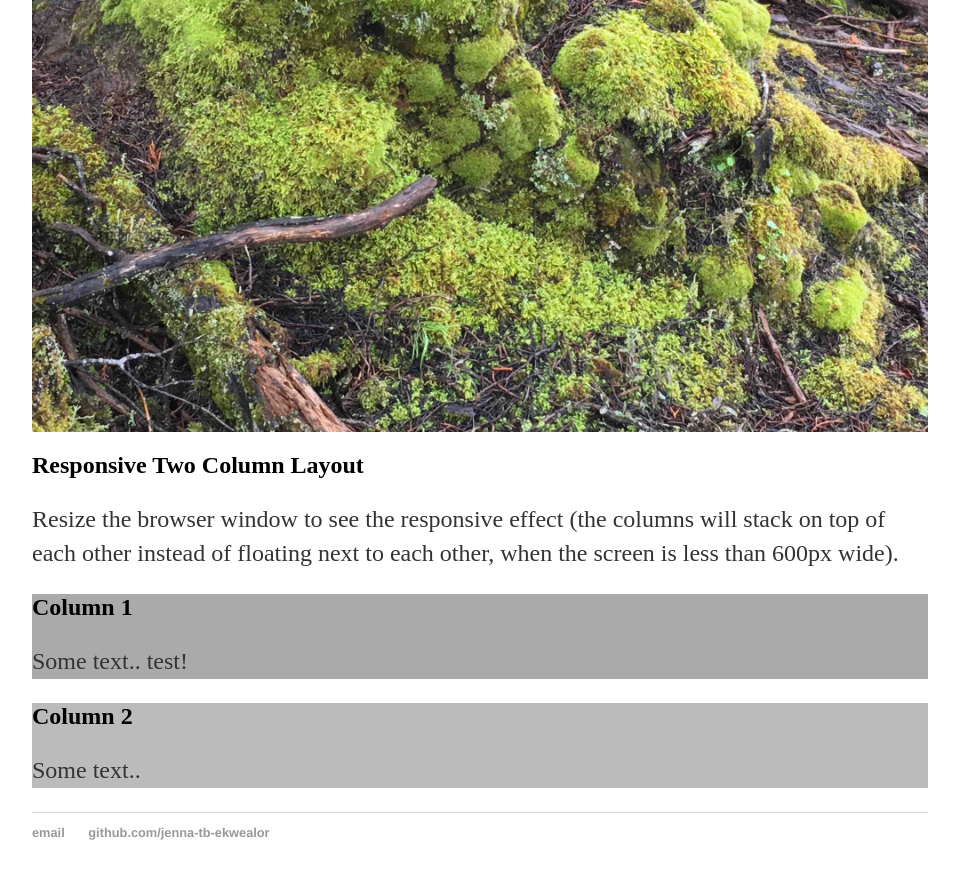
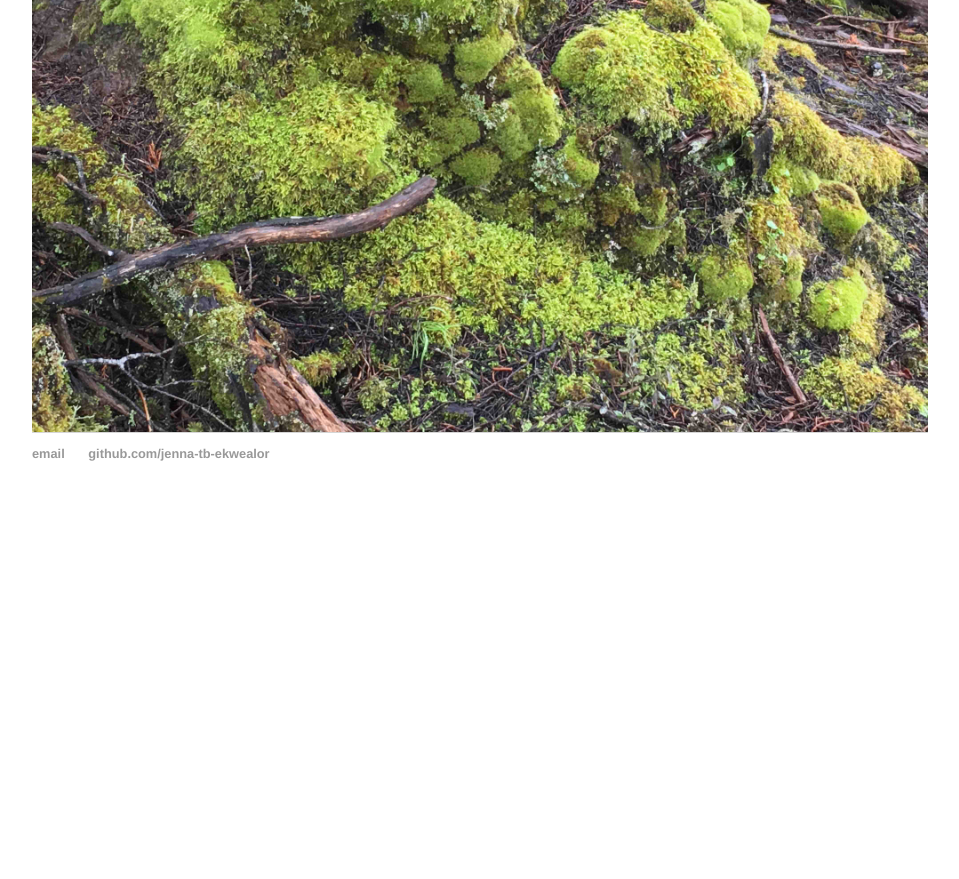
Before and after one commit to jenna-tb-ekwealor/jenna-tb-ekwealor.github.io, a Jekyll site: the page built from research/index.html, in a window 1280 px wide and 900 px high, scrolled down 1990 px. Shown: the top 879 px of the window, without its empty margins (160-1119 px from the left). Built offline with Jekyll 4.4.1, drawn with Linux system fonts in a browser that asks for light colours; after the commit the page ends 2511 px from its top, so only the background shows below that.

Commit message:
make column style not responsive since its not working!

```diff
--- a/research/index.html
+++ b/research/index.html
@@ -51,21 +51,3 @@
 		</script>
   </div>
 </div>
-
-<body>
-
-<h2>Responsive Two Column Layout</h2>
-<p>Resize the browser window to see the responsive effect (the columns will stack on top of each other instead of floating next to each other, when the screen is less than 600px wide).</p>
-
-<div class="row">
-  <div class="column" style="background-color:#aaa;">
-    <h2>Column 1</h2>
-    <p>Some text.. test!</p>
-  </div>
-  <div class="column" style="background-color:#bbb;">
-    <h2>Column 2</h2>
-    <p>Some text..</p>
-  </div>
-</div>
-
-</body>
--- a/style.css
+++ b/style.css
@@ -45,9 +45,4 @@
   clear: both;
 }
 
-/* Responsive layout - makes the two columns stack on top of each other instead of next to each other */
-@media screen and (max-width: 400px) {
-  .column {
-    width: 100%;
-  }
 }
```
